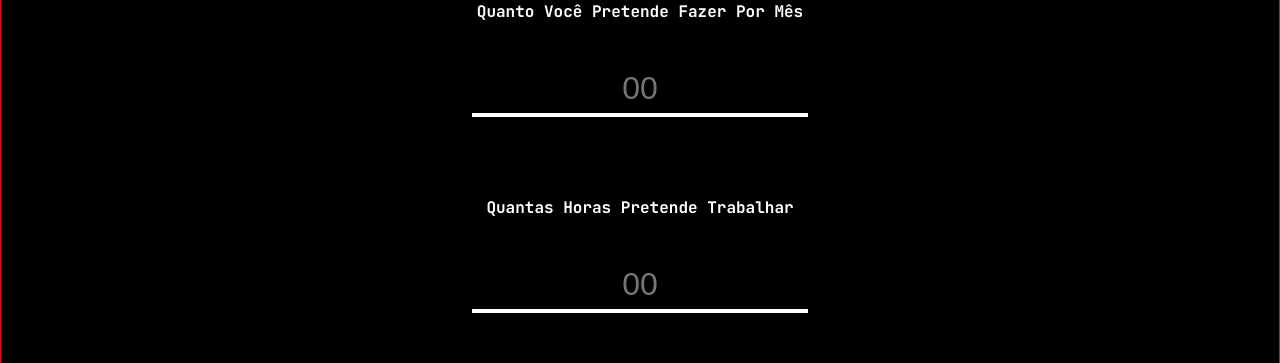
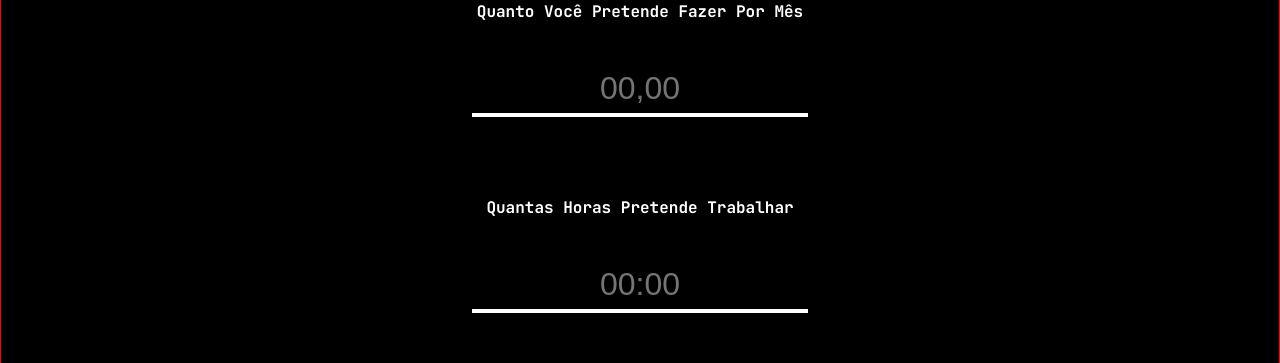
Before and after one commit to huanfs/moto-saldo-app, a React (Vite) app: page /config02 in a window 1280 px wide. Shown: the part 179-542 px from the top of the page. Built offline with nearby package versions, Linux system fonts and the light colour scheme; a web font is replaced by a local one.

Commit message:
:bulb: feat / agora a tela de configuração numero 2 adiciona no estado a quantidade de dinheiro pretendida e as horas

```diff
--- a/src/routes/Config01.jsx
+++ b/src/routes/Config01.jsx
@@ -31,7 +31,7 @@ export default function Config01(){
                     </article>
             </article>
             <section>
-                <Link to=""><input type="button" value="prosseguir"/></Link>
+                <Link to="/config02"><input type="button" value="prosseguir"/></Link>
                 <Link to=""><p>pular</p></Link>
             </section>
         </main>
--- a/src/routes/Config02.jsx
+++ b/src/routes/Config02.jsx
@@ -1,25 +1,46 @@
-import React from "react";
+import React,{ useContext, useRef } from "react";
 
-import { Link } from "react-router-dom";
+import { Link, useNavigate } from "react-router-dom";  //* react router link component
 
-import ArrowButton from "@components/arrowButton/ArrowButton.jsx";
+import { Context } from "@context/context.jsx";  //* import context
 
-import style from "@styles/Config02.module.css";
+import ArrowButton from "@components/arrowButton/ArrowButton.jsx";  //* componente
+
+import style from "@styles/Config02.module.css";  //* stylesheet
 
 export default function Config02(){
+
+    const { setUserOptions } = useContext(Context)  //* using context
+
+    const navigateTo = useNavigate();  //* navigate hook
+
+    const money = useRef(null);
+    const hours = useRef(null);
+
+    function AddGoals(){
+        const NewMoney = money.current.value;
+        const NewHour = hours.current.value;
+        setUserOptions((prevValue => ({
+            ...prevValue, goals: {                              //* this function add goals of money and hours
+                ...prevValue.goals, money: NewMoney, time: NewHour,
+            }
+        })))
+        navigateTo("") ////////////////////////*****************AQUI*/
+    }
+
     return(
         <main className={style.container}>
             <section>
                 <h2>quanto você pretende fazer por mês</h2>
-                <input type="text" placeholder="00"/>
+                <input type="text" placeholder="00,00" ref={money}/>
             </section>
             <section>
                 <h2>quantas horas pretende trabalhar</h2>
-                <input type="text" placeholder="00"/>
+                <input type="text" placeholder="00:00" ref={hours}/>
             </section>
             <section>
                 <Link to="/config01"><ArrowButton direction="left"/></Link>
-                <Link to=""><ArrowButton/></Link>
+                <Link to="" onClick={AddGoals}><ArrowButton/></Link>
             </section>
         </main>
     )
```
Also changed, not shown: 1 other file (tests, documents, lock files or other folders).
